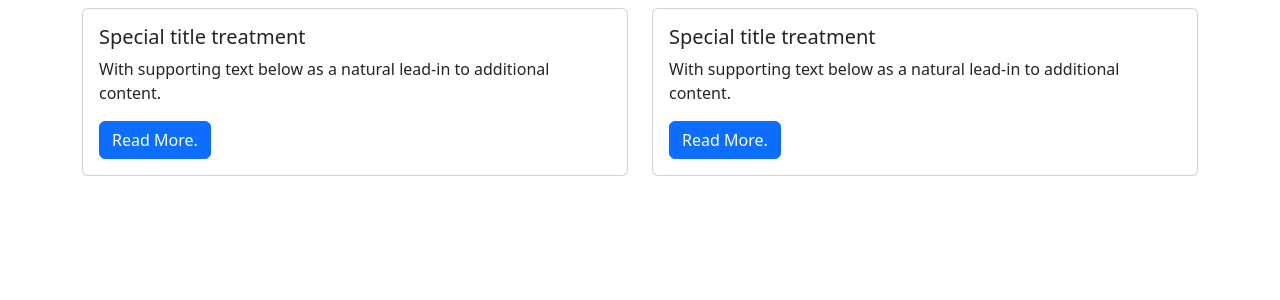
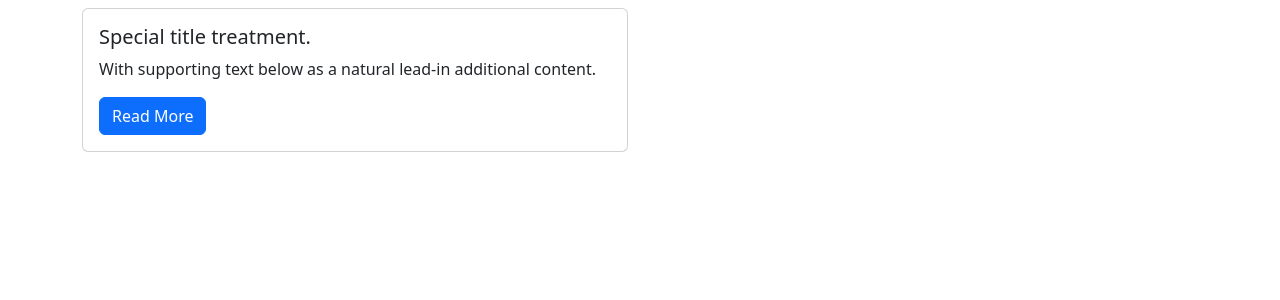
Before and after one commit to Andje23/blog_project, a Django app: template templates/main/blog_home.html in a window 1280 px wide. Shown: the part 56-356 px from the top of the page. Run offline with Django 4.2, Linux system fonts and the light colour scheme; the template is opened without the code that fills it, so the values that code supplies are empty.

Commit message:
Editing file blog_home.html. Adding the first card.

```diff
--- a/templates/main/blog_home.html
+++ b/templates/main/blog_home.html
@@ -1,62 +1,20 @@
-<!doctype html>
-<html lang="en">
-<head>
-    <meta charset="utf-8">
-    <meta name="viewport" content="width=device-width, initial-scale=1">
-    <title>Bootstrap demo</title>
-    <link href="https://cdn.jsdelivr.net/npm/bootstrap@5.2.2/dist/css/bootstrap.min.css"
-          rel="stylesheet" integrity="sha384-Zenh87qX5JnK2Jl0vWa8Ck2rdkQ2Bzep5IDxbcnCeuOxjzrPF/et3URy9Bv1WTRi"
-          crossorigin="anonymous">
-</head>
-<body>
-<nav class="navbar navbar-expand-lg navbar-dark bg-dark">
-    <div class="container-fluid">
-        <a class="navbar-brand" href="{% url 'home' %}">BLOG</a>
-        <button class="navbar-toggler" type="button" data-bs-toggle="collapse" data-bs-target="#navbarSupportedContent"
-                aria-controls="navbarSupportedContent" aria-expanded="false" aria-label="Toggle navigation">
-            <span class="navbar-toggler-icon"></span>
-        </button>
-        <div class="collapse navbar-collapse" id="navbarSupportedContent">
-            <ul class="navbar-nav me-auto mb-2 mb-lg-0">
-                <li class="nav-item">
-                    <a class="nav-link active" aria-current="page" href="{% url 'home' %}">Home</a>
-                </li>
-                <li class="nav-item">
-                    <a class="nav-link" href="{% url 'contact_us' %}">Contact Us</a>
-                </li>
-            </ul>
-            <form class="d-flex" role="search">
-                <input class="form-control me-2" type="search" placeholder="Search" aria-label="Search">
-                <button class="btn btn-outline-success" type="submit">Search</button>
-            </form>
-        </div>
-    </div>
-</nav>
+{% extends 'base.html' %}
 
-<div class="container my-2">
+{% block content %}
     <div class="row">
         <div class="col-sm-6">
             <div class="card">
                 <div class="card-body">
-                    <h5 class="card-title">Special title treatment</h5>
-                    <p class="card-text">With supporting text below as a natural lead-in to additional content.</p>
-                    <a href="{% url 'blog_detail' %}" class="btn btn-primary">Read More.</a>
+                    <h5 class="card-title">Special title treatment.</h5>
+                    <p class="card-text">With supporting text below as a natural lead-in additional content.</p>
+                    <a href="{% url 'blog_detail' %}" class="btn btn-primary">Read More</a>
+
                 </div>
+
             </div>
+
         </div>
-        <div class="col-sm-6">
-            <div class="card">
-                <div class="card-body">
-                    <h5 class="card-title">Special title treatment</h5>
-                    <p class="card-text">With supporting text below as a natural lead-in to additional content.</p>
-                    <a href="{% url 'blog_detail' %}" class="btn btn-primary">Read More.</a>
-                </div>
-            </div>
-        </div>
+
     </div>
-</div>
-<script src="https://cdn.jsdelivr.net/npm/bootstrap@5.2.2/dist/js/bootstrap.bundle.min.js"
-        integrity="sha384-OERcA2EqjJCMA+/3y+gxIOqMEjwtxJY7qPCqsdltbNJuaOe923+mo//f6V8Qbsw3"
-        crossorigin="anonymous"></script>
-</body>
-</html>
+
+{% endblock content %}
```
